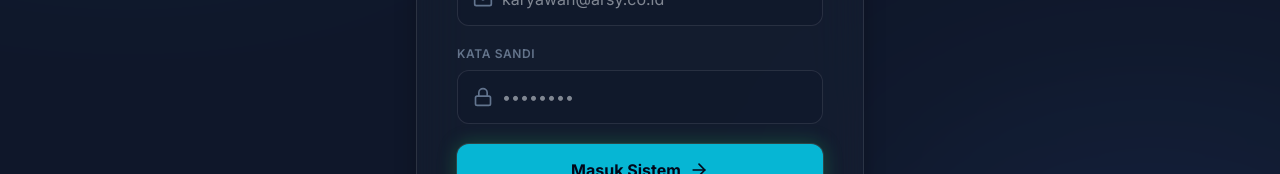
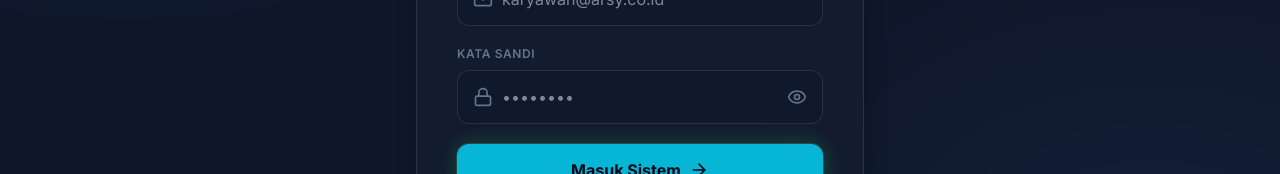
Before and after one commit to IlhamJaya/arsy-jaya-stok, a React (Vite) app: page /login in a window 1280 px wide. Shown: the part 421-595 px from the top of the page. Built offline with nearby package versions, Linux system fonts and the light colour scheme; no server answers; the database is empty.

Commit message:
feat: Tambah filter kategori di halaman Katalog Barang

```diff
--- a/src/pages/Login.jsx
+++ b/src/pages/Login.jsx
@@ -2,7 +2,7 @@ import React, { useState } from 'react';
 import { useNavigate } from 'react-router-dom';
 import { supabase } from '../supabaseClient';
 import useAppStore from '../store/useAppStore';
-import { Package, Lock, Mail, AlertCircle, ArrowRight } from 'lucide-react';
+import { Lock, Mail, AlertCircle, ArrowRight, Eye, EyeOff } from 'lucide-react';
 
 export default function Login() {
     const { appTitle, appSubtitle, appLogoSvg } = useAppStore();
@@ -10,6 +10,7 @@ export default function Login() {
     const [password, setPassword] = useState('');
     const [error, setError] = useState(null);
     const [isLoading, setIsLoading] = useState(false);
+    const [showPassword, setShowPassword] = useState(false);
     const navigate = useNavigate();
 
     const handleLogin = async (e) => {
@@ -85,14 +86,22 @@ export default function Login() {
                                     <Lock className="w-5 h-5 text-slate-500" />
                                 </div>
                                 <input
-                                    type="password"
+                                    type={showPassword ? 'text' : 'password'}
                                     required
                                     value={password}
                                     onChange={(e) => setPassword(e.target.value)}
-                                    className="w-full border rounded-xl pl-11 pr-4 py-3.5 focus:outline-none focus:border-brand-green focus:ring-1 focus:ring-brand-green/50 transition-all t-primary"
+                                    className="w-full border rounded-xl pl-11 pr-12 py-3.5 focus:outline-none focus:border-brand-green focus:ring-1 focus:ring-brand-green/50 transition-all t-primary"
                                     style={{ background: 'var(--bg-input)', borderColor: 'var(--border-glass)' }}
                                     placeholder="••••••••"
                                 />
+                                <button
+                                    type="button"
+                                    onClick={() => setShowPassword(!showPassword)}
+                                    className="absolute inset-y-0 right-0 pr-4 flex items-center t-muted hover:t-primary transition-colors"
+                                    tabIndex={-1}
+                                >
+                                    {showPassword ? <EyeOff className="w-5 h-5" /> : <Eye className="w-5 h-5" />}
+                                </button>
                             </div>
                         </div>
 
--- a/src/pages/dashboard/InventoryDashboard.jsx
+++ b/src/pages/dashboard/InventoryDashboard.jsx
@@ -10,6 +10,7 @@ import {
 export default function InventoryDashboard({ userRole }) {
     const [activeTab, setActiveTab] = useState('inventory'); // 'inventory' | 'suppliers' | 'stock_in'
     const [searchTerm, setSearchTerm] = useState('');
+    const [selectedCategory, setSelectedCategory] = useState('Semua');
 
     // Data States
     const [items, setItems] = useState([]);
@@ -146,10 +147,15 @@ export default function InventoryDashboard({ userRole }) {
         window.open(`https://wa.me/${phone}?text=${encodedMessage}`, '_blank');
     };
 
-    const filteredItems = items.filter(i =>
-        i.name.toLowerCase().includes(searchTerm.toLowerCase()) ||
-        i.brand.toLowerCase().includes(searchTerm.toLowerCase())
-    );
+    const categories = ['Semua', ...Array.from(new Set(items.map(i => i.category).filter(Boolean))).sort()];
+
+    const filteredItems = items.filter(i => {
+        const matchSearch =
+            i.name.toLowerCase().includes(searchTerm.toLowerCase()) ||
+            (i.brand || '').toLowerCase().includes(searchTerm.toLowerCase());
+        const matchCategory = selectedCategory === 'Semua' || i.category === selectedCategory;
+        return matchSearch && matchCategory;
+    });
 
     const filteredSuppliers = suppliers.filter(s =>
         s.name.toLowerCase().includes(searchTerm.toLowerCase())
@@ -350,6 +356,24 @@ export default function InventoryDashboard({ userRole }) {
                     </div>
                 )}
             </div>
+
+            {/* Category Filter Pills - Hanya tampil di tab Inventory */}
+            {activeTab === 'inventory' && categories.length > 1 && (
+                <div className="flex flex-wrap gap-2 mb-6">
+                    {categories.map(cat => (
+                        <button
+                            key={cat}
+                            onClick={() => setSelectedCategory(cat)}
+                            className={`px-4 py-1.5 rounded-full text-xs font-semibold border transition-all duration-200 ${selectedCategory === cat
+                                    ? 'bg-brand-green text-slate-900 border-brand-green shadow-[0_0_12px_rgba(6,182,212,0.4)]'
+                                    : 'bg-transparent t-muted border-theme hover:border-brand-green hover:t-primary'
+                                }`}
+                        >
+                            {cat}
+                        </button>
+                    ))}
+                </div>
+            )}
 
             {/* INVENTORY VIEW */}
             {activeTab === 'inventory' && (
```
